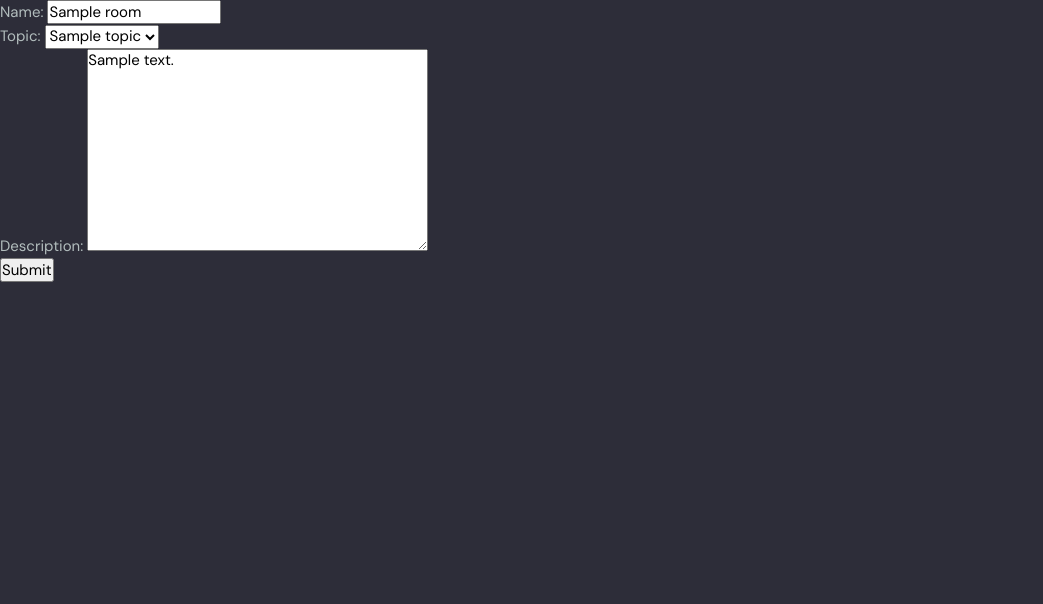
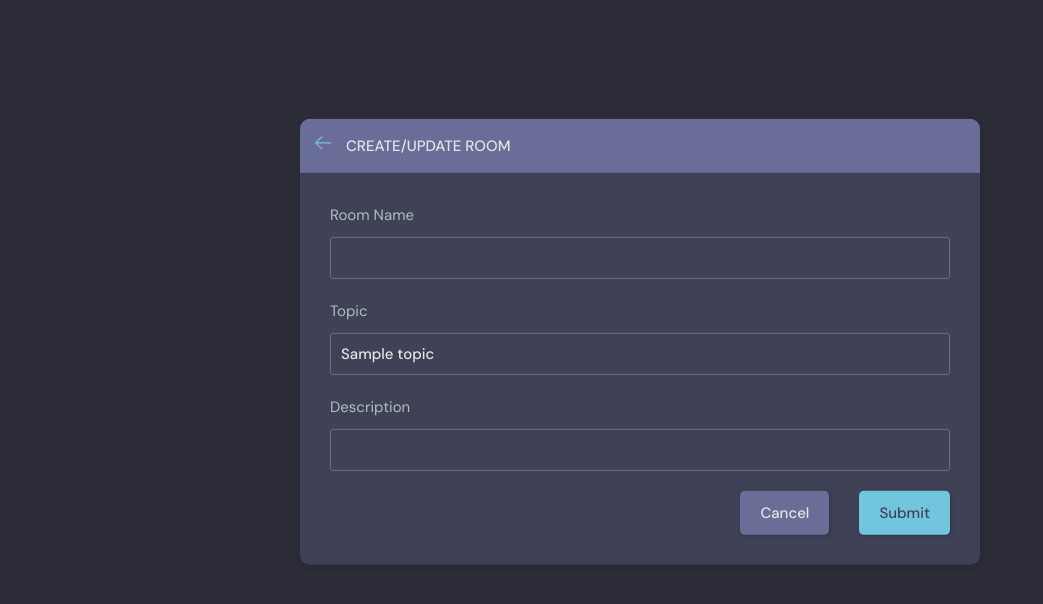
Before and after one commit to alfavarman/django_socialapp, a Django app: page /update-room/1/ in a window 1280 px wide. Shown: the part 76-680 px from the top of the page, without its empty margins (0-1043 px from the left). Run offline with Django 4.2, Linux system fonts and the light colour scheme; a user stored in the database is signed in; tables that the repository leaves empty hold one stand-in row (values such as "Sample post").

Commit message:
update room html form

```diff
--- a/codexdiscord/base/forms.py
+++ b/codexdiscord/base/forms.py
@@ -5,4 +5,4 @@ from .models import Rooms
 class RoomForm(ModelForm):
     class Meta:
         model = Rooms
-        fields = ['name', 'topic', 'description']
+        fields = ['name', 'topic', 'description', 'host', 'participants',]
--- a/codexdiscord/base/templates/base/room_form.html
+++ b/codexdiscord/base/templates/base/room_form.html
@@ -1,12 +1,55 @@
 {% extends 'main.html' %}
 
 {% block content %}
+<main class="create-room layout">
+  <div class="container">
+    <div class="layout__box">
+      <div class="layout__boxHeader">
+        <div class="layout__boxTitle">
+          <a href="{% url 'home' %}">
+            <svg version="1.1" xmlns="http://www.w3.org/2000/svg" width="32" height="32" viewBox="0 0 32 32">
+              <title>arrow-left</title>
+              <path
+                d="M13.723 2.286l-13.723 13.714 13.719 13.714 1.616-1.611-10.96-10.96h27.625v-2.286h-27.625l10.965-10.965-1.616-1.607z">
+              </path>
+            </svg>
+          </a>
+          <h3>Create/Update Room</h3>
+        </div>
+      </div>
+      <div class="layout__body">
+        <form class="form" action="" method="POST">
+          {% csrf_token %}
 
-<div>
-    <form method="POST" action="">
-        {% csrf_token %}
-        {{form.as_p}}
-        <input type="submit" value="Submit" />
-    </form>
-</div>
+          <div class="form__group">
+            <label for="room_name">Room Name</label>
+            <input required type="text" name="name"/>
+          </div>
+
+          <div class="form__group">
+            <label for="room_topic">Topic</label>
+            <input required type="text" value="{{room.topic.name}}" name="topic" list="topic-list"/>
+            <datalist id="topic-list">
+              <select id="room_topic">
+                {% for topic in topics %}
+                <option value="{{topic}}">{{topic}}</option>
+                {% endfor %}
+              </select>
+            </datalist>
+          </div>
+
+          <div class="form__group">
+            <label for="room_description">Description</label>
+            <input type="text" name="description" />
+          </div>
+
+          <div class="form__action">
+            <a class="btn btn--dark" href="index.html">Cancel</a>
+            <button class="btn btn--main" type="submit">Submit</button>
+          </div>
+        </form>
+      </div>
+    </div>
+  </div>
+</main>
 {% endblock %}
--- a/codexdiscord/base/views.py
+++ b/codexdiscord/base/views.py
@@ -123,18 +123,20 @@ def profile(request, pk):
 
 @login_required(login_url='login')
 def create_room(request):
-    form = RoomForm()
+                                                #form = RoomForm()
     topics = Topic.objects.all()
 
     if request.method == 'POST':
         topic_name = request.POST.get('topic')
         # or return obcject or create it if not exist
-        topic, created = Topic.objects.get_or_created()
-        form = RoomForm(request.POST)
+        topic, created = Topic.objects.get_or_create(name=topic_name)
+                                                # form = RoomForm(request.POST)
+
         Rooms.objects.create(
             host=request.user,
             topic=topic,
-            name=request.POST.get('name')
+            name=request.POST.get('name'),
+            description=request.POST.get('description'),
         )
 
         # if form.is_valid():
@@ -142,24 +144,29 @@ def create_room(request):
         #     room.host = request.user
         #     room.participants = request.user
         #     room.save()
-        #     return redirect('home')
+        return redirect('home')
 
-    context = {'form': form, 'topics': topics}
+    context = {'topics': topics}                #'form': form,
     return render(request, 'base/room_form.html', context)
 
 
 @login_required(login_url='login')
 def update_room(request, pk):
     room = Rooms.objects.get(id=pk)
-    form = RoomForm(instance=room)
+    topics = Topic.objects.all()
+    if request.user != room.host:
+        return messages.error(request, 'Only Room Host can edit the room')
 
     if request.method == 'POST':
-        form = RoomForm(request.POST, instance=room)
-        if form.is_valid():
-            form.save()
-            return redirect('home')
+        topic_name = request.POST.get('topic')
+        topic, created = Topic.objects.get_or_create(name=topic_name)
+        room.name = request.POST.get('name')
+        room.topic = topic
+        room.description = request.POST.get('description')
+        room.save()
+        return redirect('home')
 
-    context = {'form': form}
+    context = {'topics': topics, 'room': room}
     return render(request, 'base/room_form.html', context)
 
 
```
Also changed, not shown: codexdiscord/base/templates/base/room_form_old.html (added, +12 -0 lines), codexdiscord/theme/create-room.html (deleted, +0 -104 lines), codexdiscord/base/templates/base/update_user.html (renamed from codexdiscord/theme/edit-user.html).
